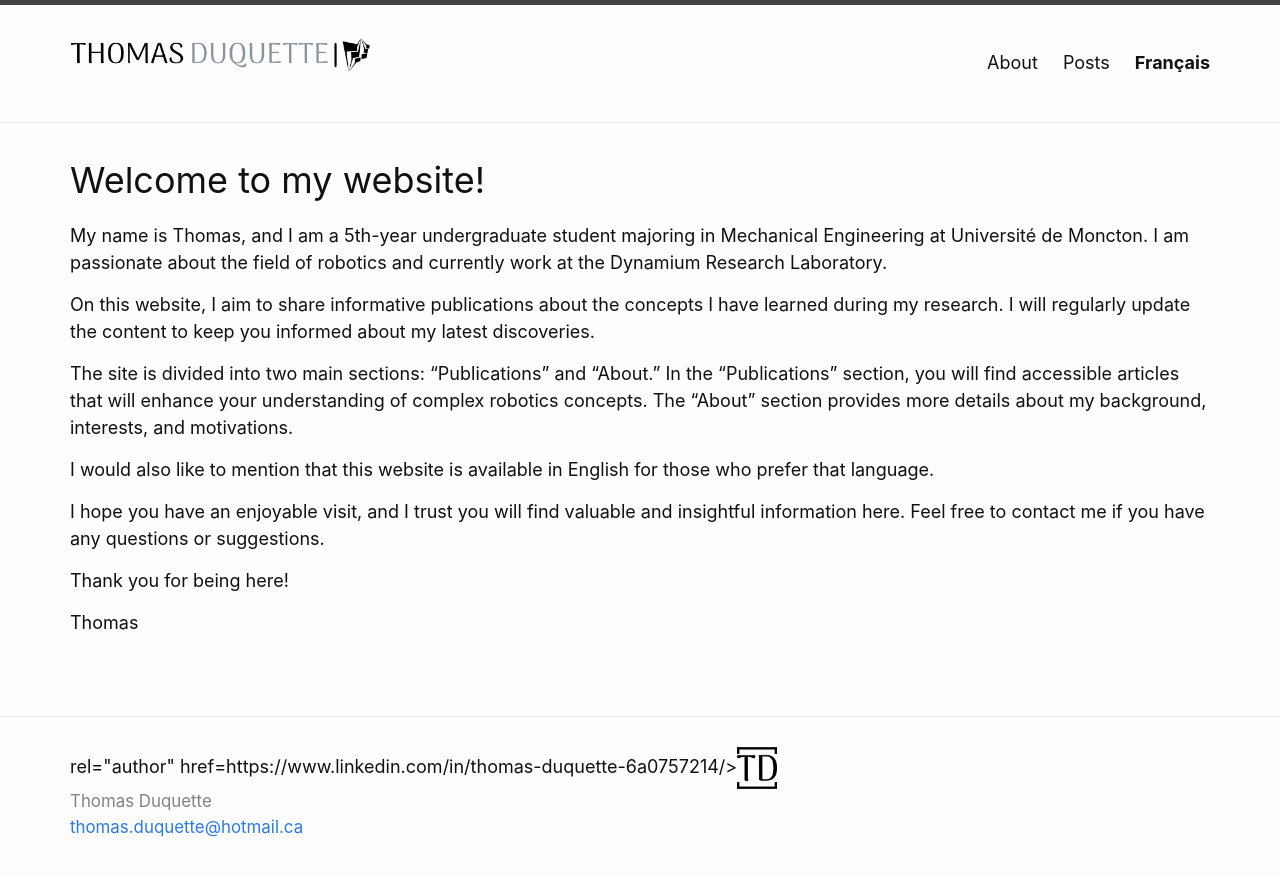
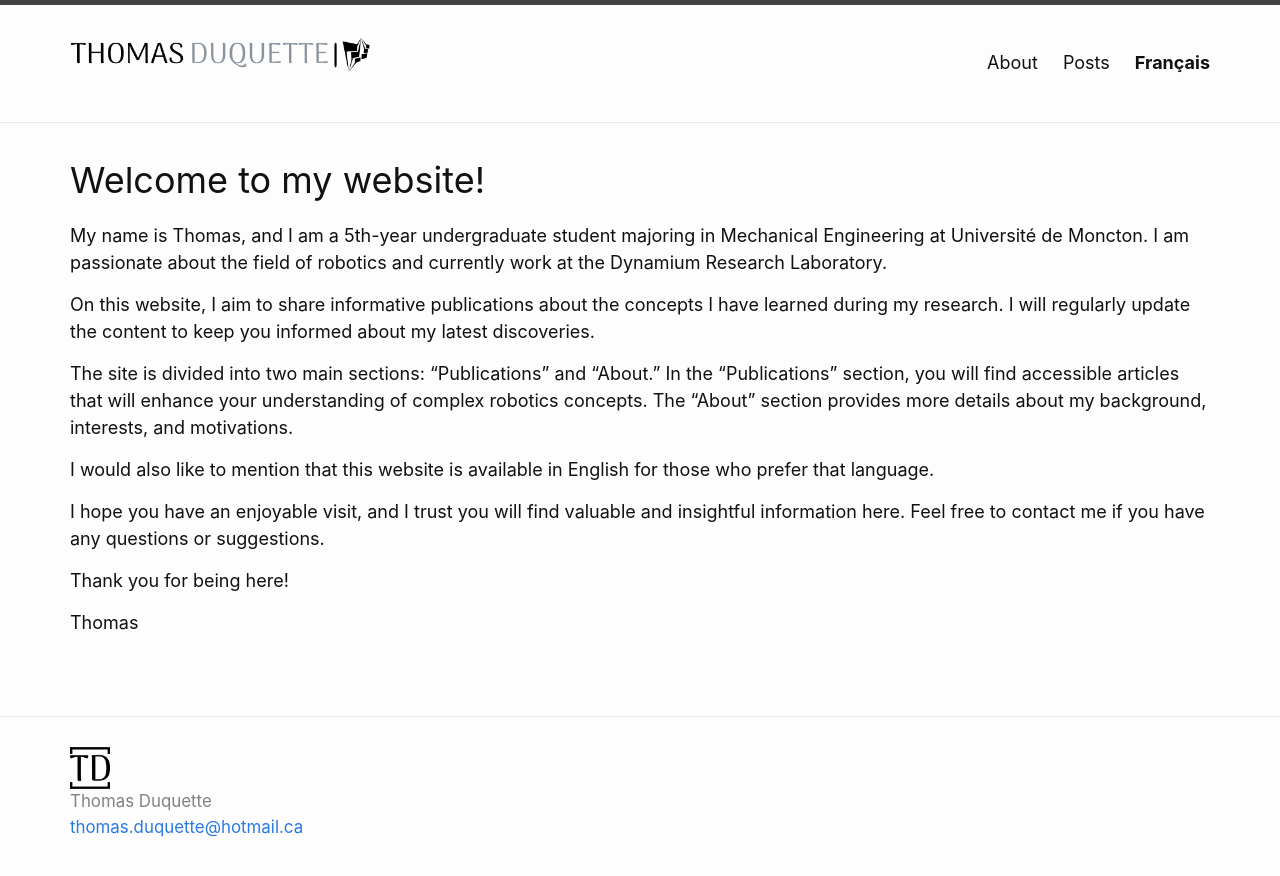
Before and after one commit to ThomasDuquette/ThomasDuquette.github.io, a Jekyll site: the page built from home.md, in a window 1280 px wide. Shown: the top 876 px of the page. Built offline with Jekyll 4.4.1, drawn with Linux system fonts in a browser that asks for light colours.

Commit message:
fixed footer ?

```diff
--- a/_includes/footer.html
+++ b/_includes/footer.html
@@ -3,7 +3,7 @@
 
   <div class="wrapper">
 
-    <div class="img_footer"> rel="author" href={{"https://www.linkedin.com/in/thomas-duquette-6a0757214/"}}><img src={{ "assets/images/TD-logo-no-background.png" | relative_url }} alt={{ site.title }} style="width: 40px;"> </div>
+    <div class="img_footer"> <rel="author" href="https://www.linkedin.com/in/thomas-duquette-6a0757214/"><img src={{ "assets/images/TD-logo-no-background.png" | relative_url }} alt={{ site.title }} style="width: 40px;"> </div>
 
     <div class="footer-col-wrapper">
       <div class="footer-col">
--- a/index.html
+++ b/index.html
@@ -10,7 +10,7 @@
 
     <main class="page-content" aria-label="Content">
         <div class="wrapper">
-            <img src="assets/images/logo-no-background.png" alt="Logo-no-background Thomas Duquette" class="main-home-logo">
+            <img src="assets/images/Thomas_Duquette-logo-no-background.png" alt="Thomas_Duquette-Logo-no-background Thomas Duquette" class="main-home-logo">
 
             <div class="home-lang-grid">
                 <a class="main-language" href="{{ "/accueil" | relative_url }}">fr</a>
```
